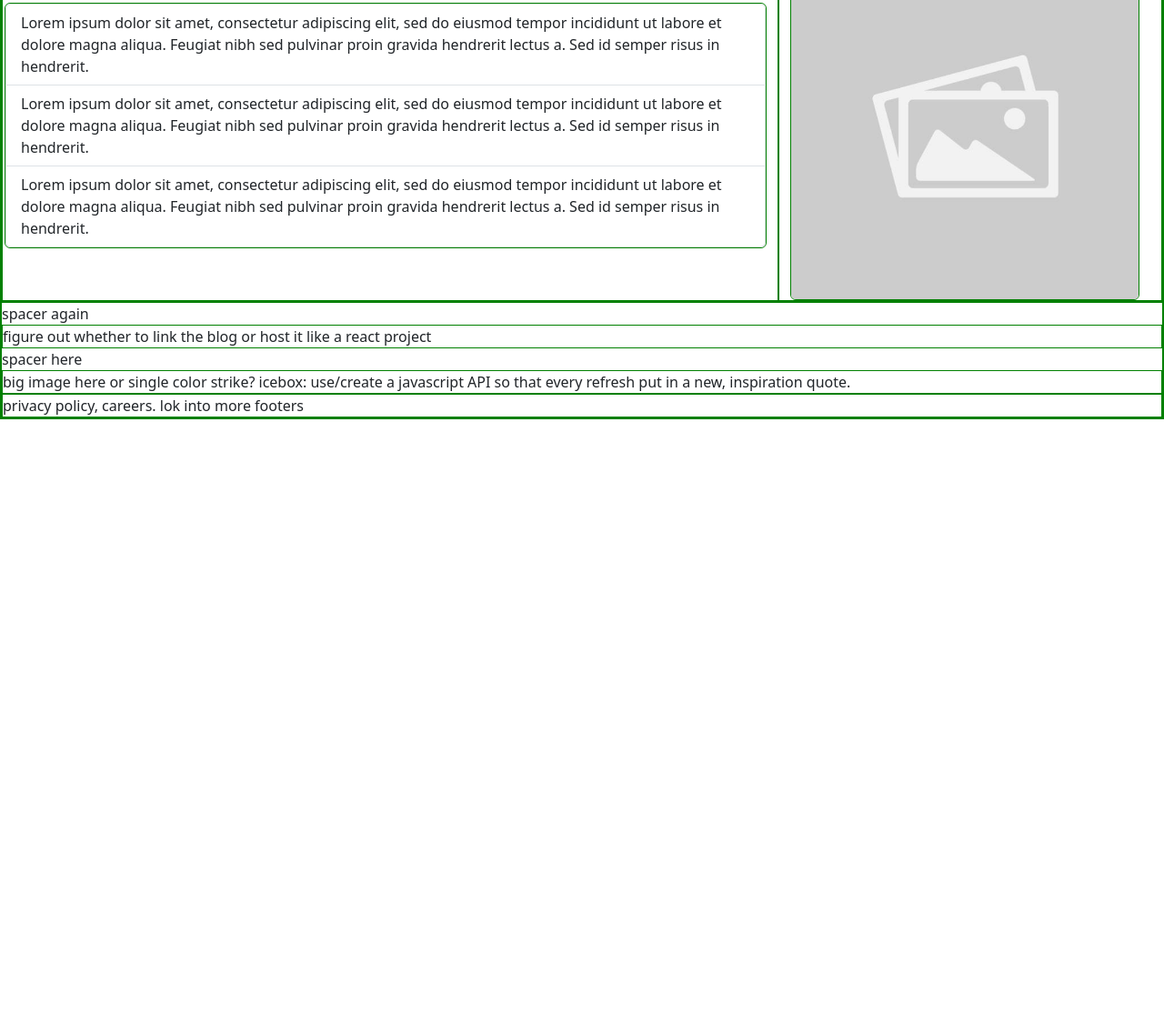
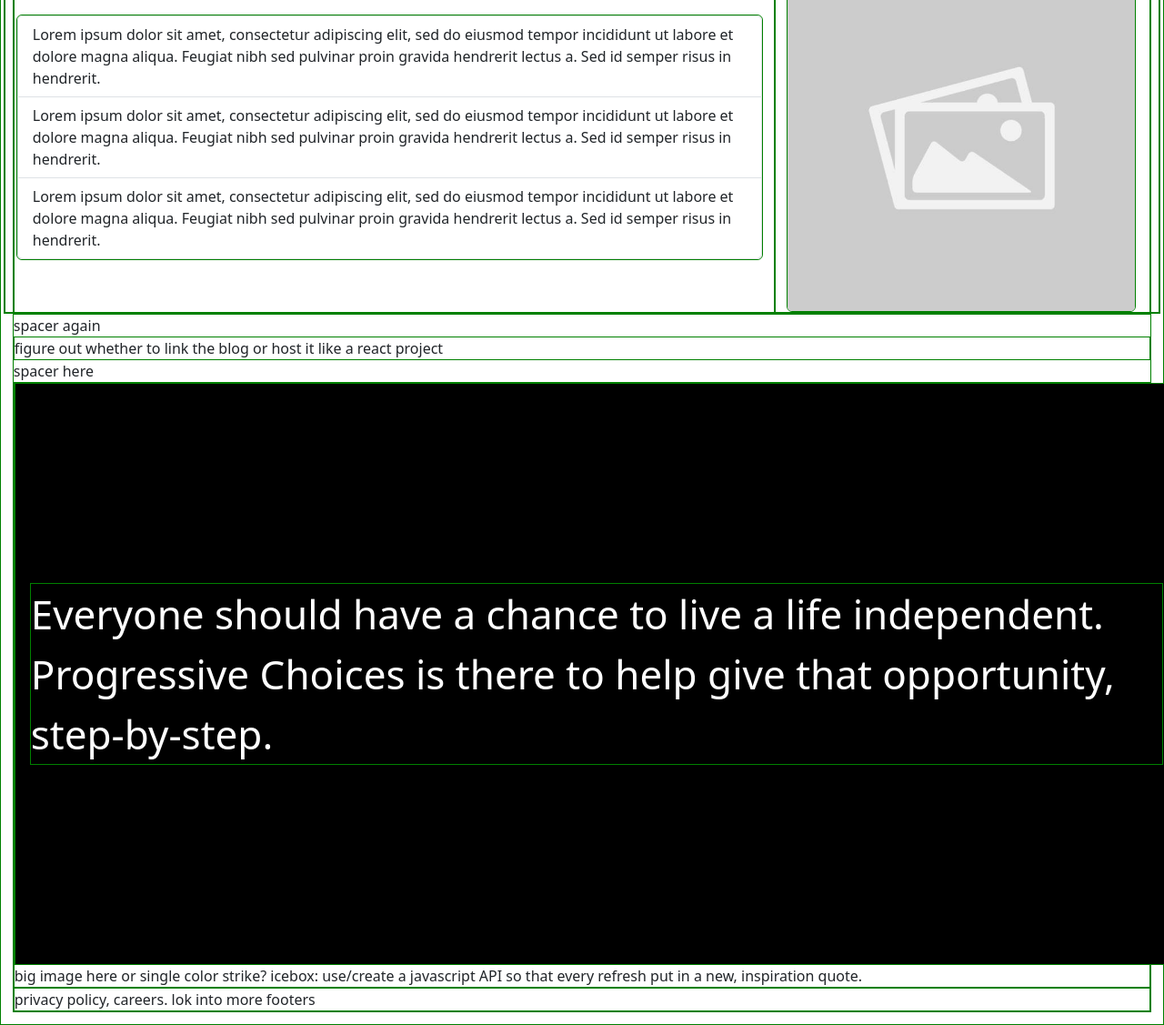
Before and after one commit to bathant702/progressive_choices_inc, a website: page index.html in a window 1280 px wide. Shown: the part 1577-2704 px from the top of the page at 91% size. Before the commit the page ends 2038 px from the top, so only its background shows below. Drawn offline with nearby package versions, Linux system fonts and the light colour scheme.

Commit message:
continuing layout of front page. working on menu and footer

```diff
--- a/CSS/styles.css
+++ b/CSS/styles.css
@@ -5,6 +5,11 @@
   border-style: solid;
   /* height & width now includes border & padding */
   box-sizing: border-box;
+}
+
+body {
+  margin: 1%;
+  justify-content: center;
 }
 
 .pci-banner1 {
@@ -19,3 +24,15 @@
 .pci-hq {
   width: 30vw;
 }
+
+.quote-bg {
+  background-color: black;
+  height: 80vh;
+  width: 100vw;
+}
+
+.quote-text {
+  margin: 1rem 1rem;
+  font-size: 2.75rem;
+  color: white;
+}
--- a/index.html
+++ b/index.html
@@ -195,6 +195,14 @@
 
     <!-- Quote/Big Menu -->
     <section>
+      <div
+        class="d-flex justitfy-items-center align-items-center flex-wrap quote-bg"
+      >
+        <p class="quote-text">
+          Everyone should have a chance to live a life independent. Progressive
+          Choices is there to help give that opportunity, step-by-step.
+        </p>
+      </div>
       big image here or single color strike? icebox: use/create a javascript API
       so that every refresh put in a new, inspiration quote.
     </section>
```
